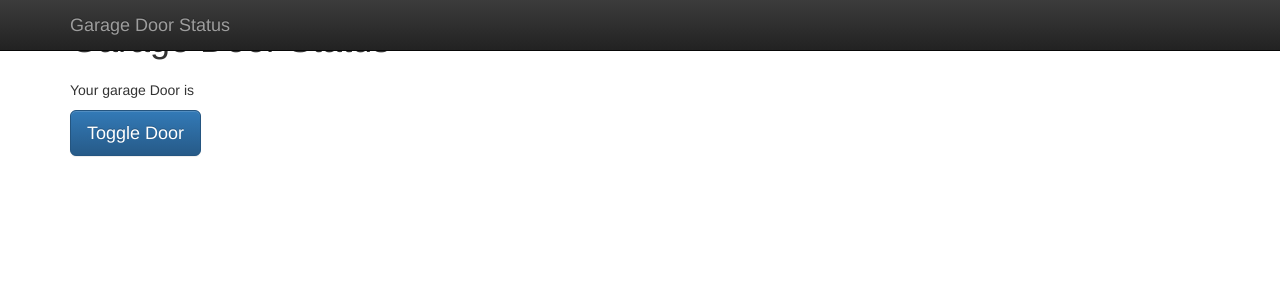
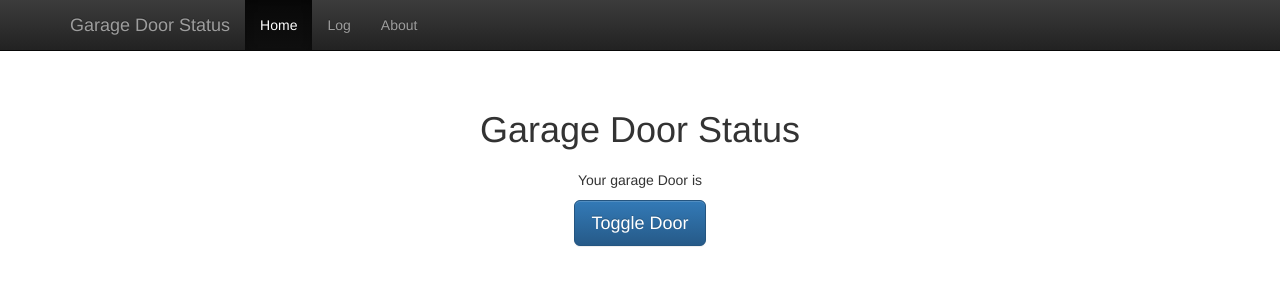
Before and after one commit to stuisme/garage-door-pi, a website: page public/index.html in a window 1280 px wide. Drawn offline with nearby package versions, Linux system fonts and the light colour scheme; no server answers.

Commit message:
Style :: master

```diff
--- a/index.js
+++ b/index.js
@@ -58,10 +58,7 @@ server.route({
   }
 });
 
-
-
 server.register(require('inert'), (err) => {
-
     if (err) {
         throw err;
     }
@@ -82,10 +79,7 @@ server.register(require('inert'), (err) => {
       }
       console.log('Server running at:', server.info.uri);
     });
-
-
 });
-
 
 /*
 
--- /dev/null
+++ b/public/css/style.css
@@ -0,0 +1,7 @@
+body {
+  padding-top: 50px;
+}
+.starter-template {
+  padding: 40px 15px;
+  text-align: center;
+}
--- a/public/index.html
+++ b/public/index.html
@@ -11,6 +11,7 @@
   <!-- Optional theme -->
   <link rel="stylesheet" href="https://maxcdn.bootstrapcdn.com/bootstrap/3.3.6/css/bootstrap-theme.min.css" integrity="sha384-fLW2N01lMqjakBkx3l/M9EahuwpSfeNvV63J5ezn3uZzapT0u7EYsXMjQV+0En5r" crossorigin="anonymous">
 
+  <link rel="stylesheet" href="css/style.css">
 </head>
 
 <body>
@@ -27,11 +28,11 @@
           <a class="navbar-brand" href="#">Garage Door Status</a>
         </div>
         <div id="navbar" class="collapse navbar-collapse">
-          <!-- <ul class="nav navbar-nav">
+          <ul class="nav navbar-nav">
             <li class="active"><a href="#">Home</a></li>
+            <li><a href="#contact">Log</a></li>
             <li><a href="#about">About</a></li>
-            <li><a href="#contact">Contact</a></li>
-          </ul> -->
+          </ul>
         </div><!--/.nav-collapse -->
       </div>
     </nav>
```
